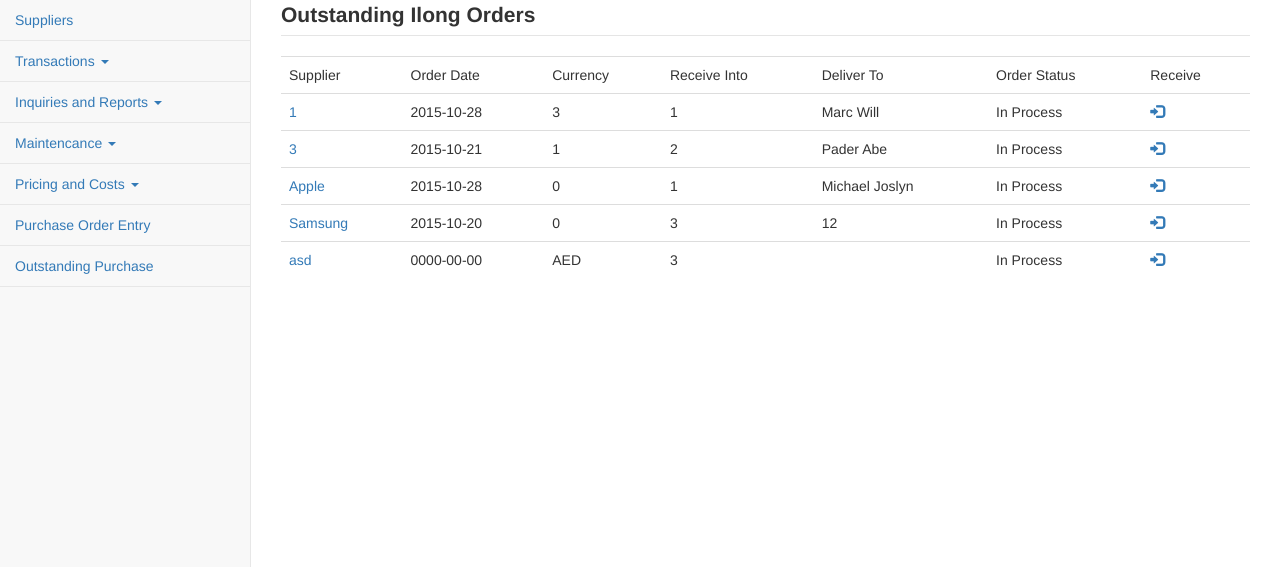
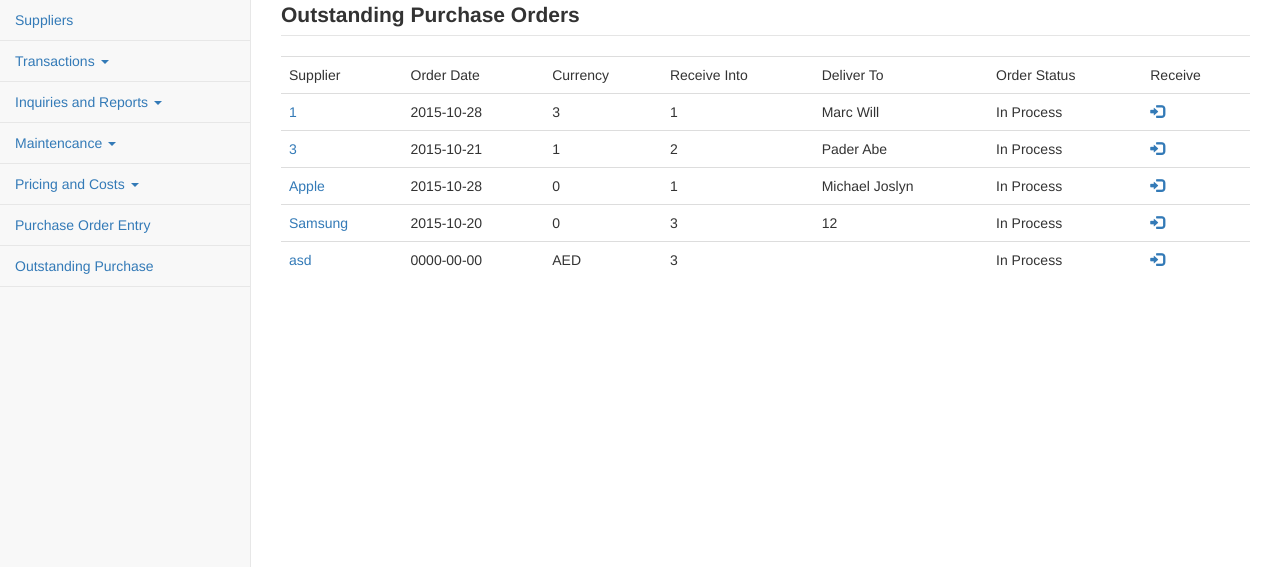
Before and after one commit to woodenbox/itemsandinventory, a PHP site: page /pages/outstanding.php in a window 1280 px wide. Shown: the part 51-618 px from the top of the page. Run offline with PHP 8.4, Linux system fonts and the light colour scheme; data comes from the database, SQL or seed files in the repository.

Commit message:
no message

```diff
--- a/pages/outstanding.php
+++ b/pages/outstanding.php
@@ -12,7 +12,7 @@ include('header.php');
 
 
 
-    	<legend><label>Outstanding Ilong Orders</label></legend>
+    	<legend><label>Outstanding Purchase Orders</label></legend>
 
     	<div class="table-responsive">
          	<table class="table">
```
